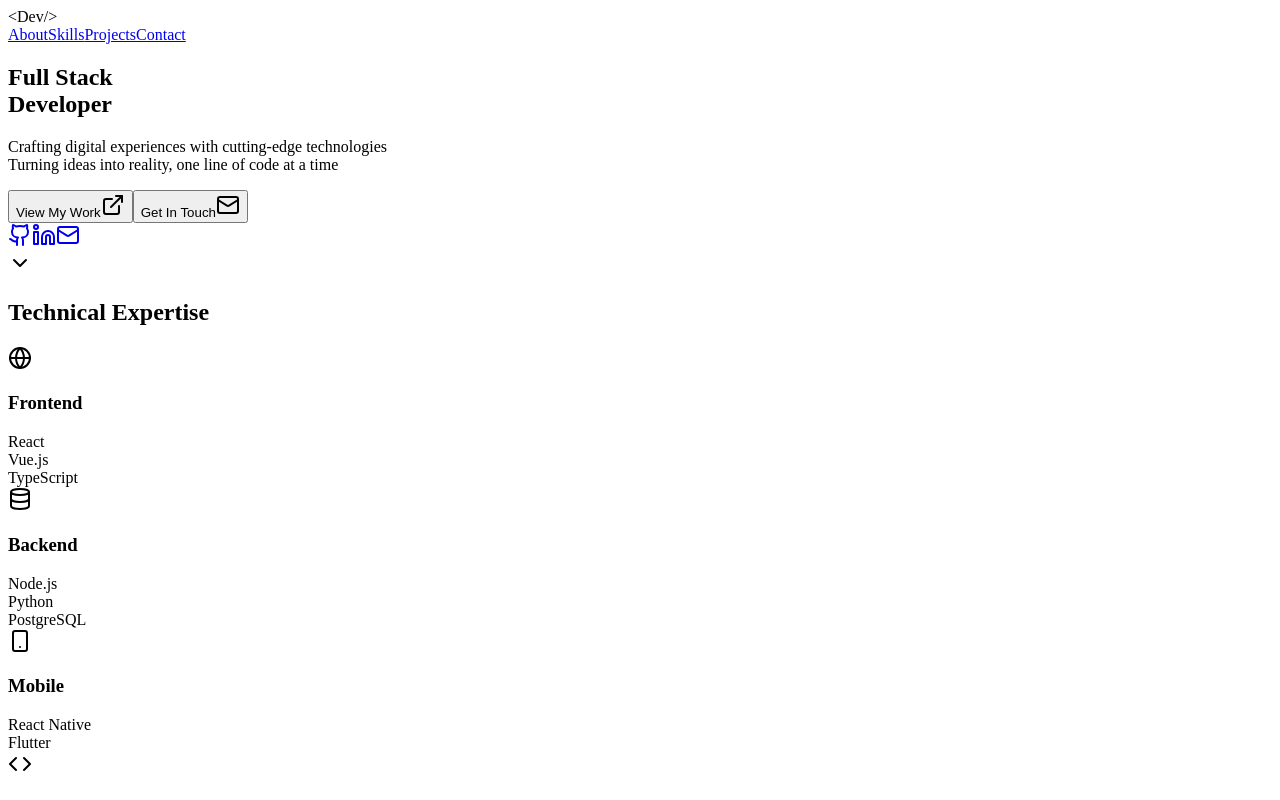
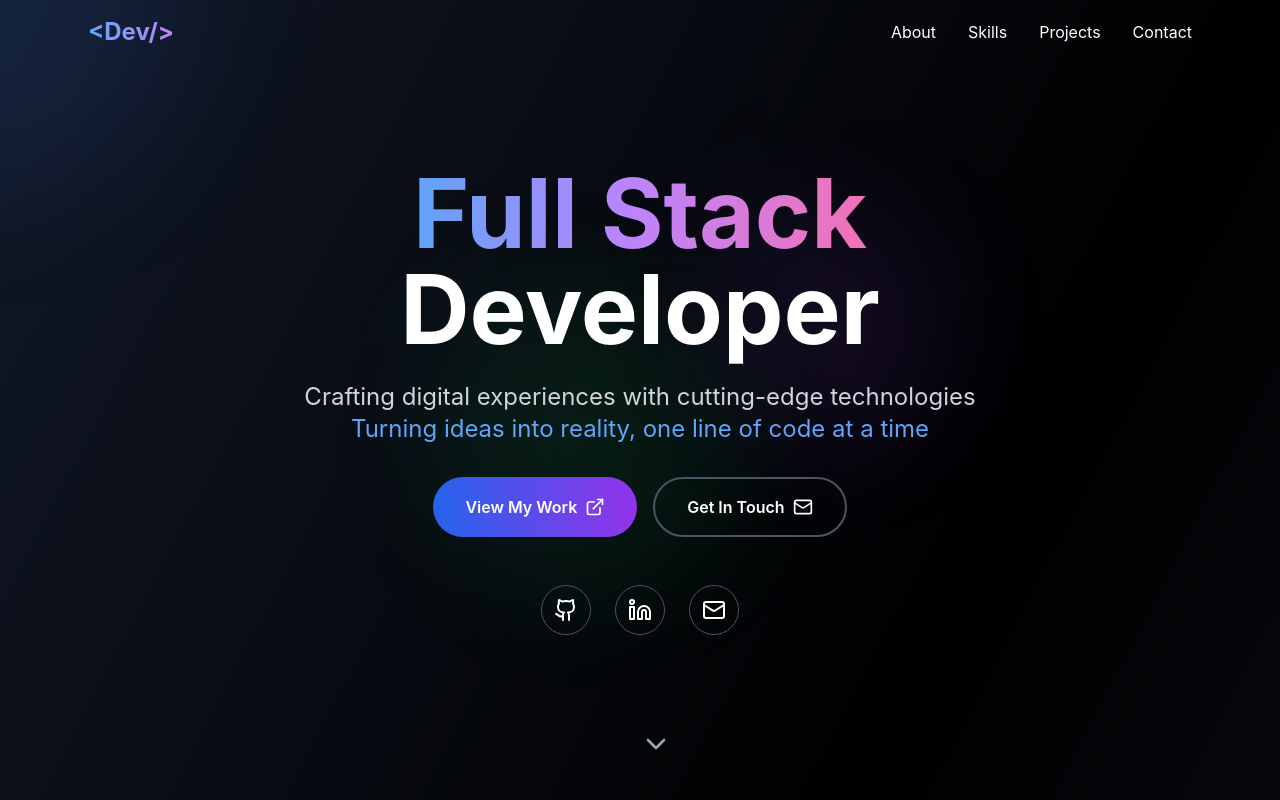
Before and after one commit to Patgdetorres/patgdetorres.com, a React (Create React App) app: page / in a window 1280 px wide. Shown: the top 800 px of the page. Built offline with nearby package versions, Linux system fonts and the light colour scheme.

Commit message:
design complete

```diff
--- a/package.json
+++ b/package.json
@@ -10,7 +10,7 @@
     "lucide-react": "^0.263.1",
     "react": "^18.2.0",
     "react-dom": "^18.2.0",
-    "react-scripts": "5.0.1",
+    "react-scripts": "^5.0.1",
     "web-vitals": "^2.1.4"
   },
   "scripts": {
@@ -40,6 +40,6 @@
     ]
   },
   "devDependencies": {
-    "gh-pages": "^4.0.0"
+    "gh-pages": "^6.3.0"
   }
 }
--- a/public/index.html
+++ b/public/index.html
@@ -6,6 +6,7 @@
     <meta name="viewport" content="width=device-width, initial-scale=1" />
     <meta name="theme-color" content="#000000" />
     <meta name="description" content="Personal Programming Portfolio" />
+    <script src="https://cdn.tailwindcss.com"></script>
     <title>Your Name - Full Stack Developer</title>
   </head>
   <body>
--- a/src/index.css
+++ b/src/index.css
@@ -0,0 +1,17 @@
+* {
+    margin: 0;
+    padding: 0;
+    box-sizing: border-box;
+  }
+
+  body {
+    font-family: -apple-system, BlinkMacSystemFont, 'Segoe UI', 'Roboto', 'Oxygen',
+      'Ubuntu', 'Cantarell', 'Fira Sans', 'Droid Sans', 'Helvetica Neue',
+      sans-serif;
+    -webkit-font-smoothing: antialiased;
+    -moz-osx-font-smoothing: grayscale;
+  }
+
+  html {
+    scroll-behavior: smooth;
+  }
```
Also changed, not shown: public/manifest.json, src/App.css (added), 1 other file (tests, documents, lock files or other folders).
